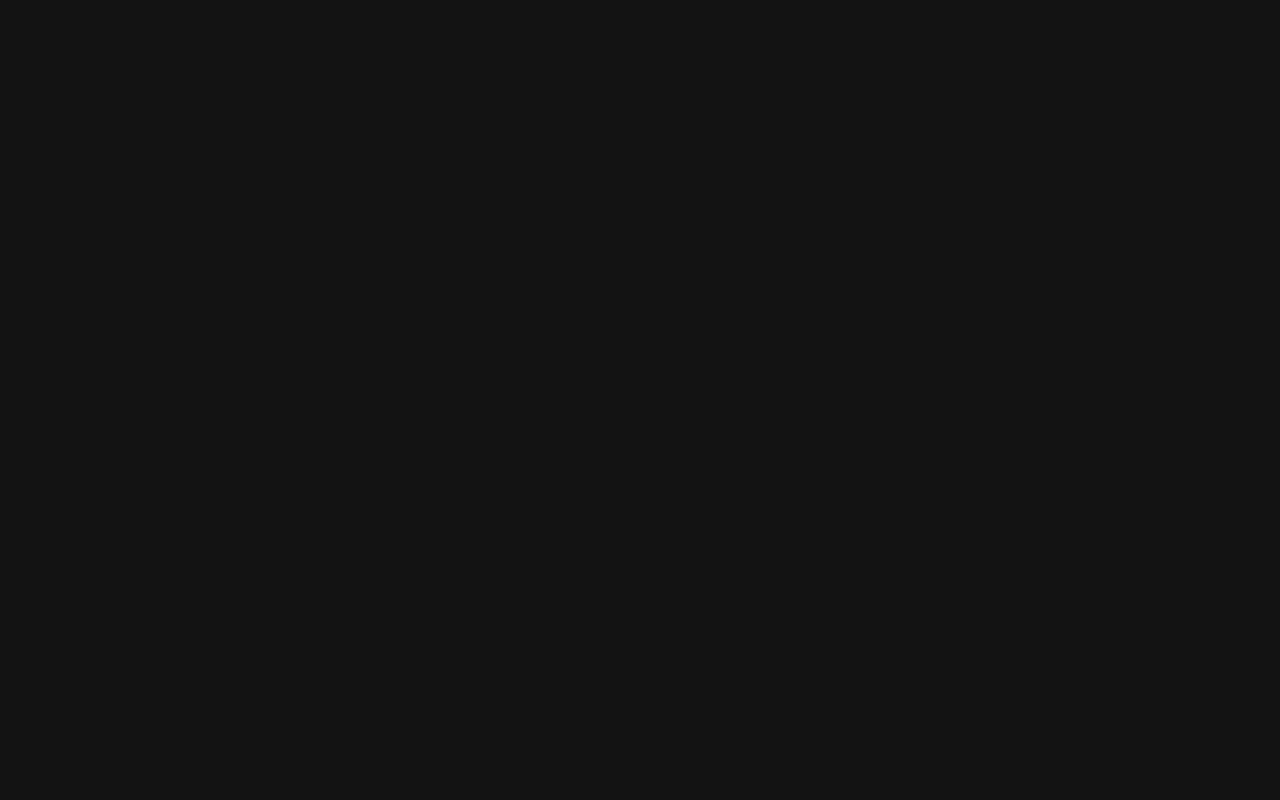
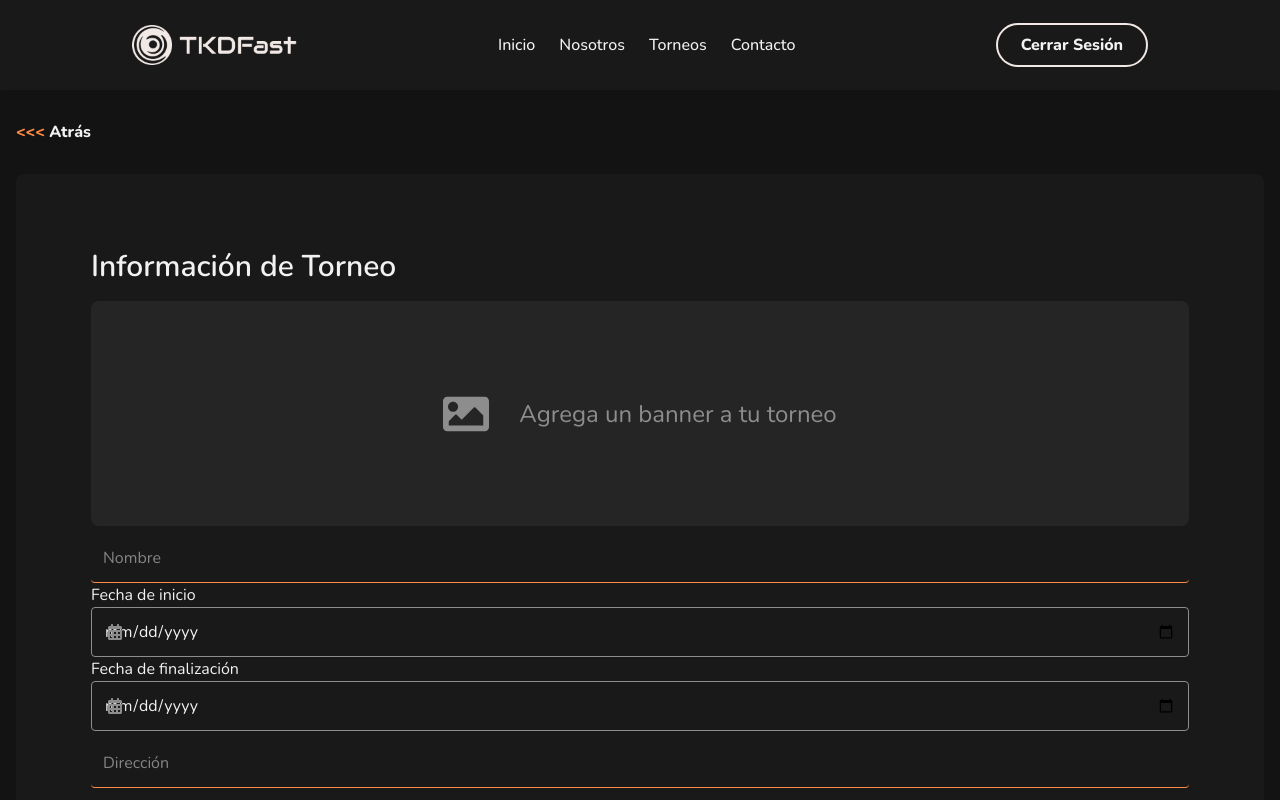
Before and after one commit to Lait82/tkd_fast_frontend, a React (Vite) app: page /edit-tournament in a window 1280 px wide. Before the commit this address had no page. Shown: the top 800 px of the page. Built offline with nearby package versions, Linux system fonts and the light colour scheme; sample sign-in values are in the browser's storage.

Commit message:
Avances en vista de edit-tournament Refactor: estilos de input

```diff
--- a/src/App.tsx
+++ b/src/App.tsx
@@ -10,12 +10,14 @@ import CreateTournament from "./pages/CreateTournament"
 import { Toaster } from "sonner"
 import { RxCrossCircled } from "react-icons/rx";
 import { RxCheckCircled } from "react-icons/rx";
+import EditTournament from "./pages/EditTournament"
 
 
 function App() {
   return (
     <AuthProvider>
       <Toaster
+        position='top-right'
         icons={{
           error: <RxCrossCircled size={36} color="var(--color-red)" />,
           success: <RxCheckCircled size={36} color="var(--color-green)" />
@@ -51,6 +53,14 @@ function App() {
             </ProtectedRoute>
           }
         />
+        <Route
+          path="/edit-tournament"
+          element={
+            <ProtectedRoute>
+              <EditTournament />
+            </ProtectedRoute>
+          }
+        />
       </Routes>
     </AuthProvider>
   )
--- a/src/components/RankSelect.tsx
+++ b/src/components/RankSelect.tsx
@@ -41,7 +41,7 @@ const RankSelect = ({
         <Listbox.Label className="form-label">Grado</Listbox.Label>
 
         <div className="relative mt-1">
-          <Listbox.Button className="form-input pl-10 text-left w-full">
+          <Listbox.Button className="form-input-primary pl-10 text-left w-full">
             {/* Selected value display */}
             <div className="flex items-center gap-2">
               <span className="absolute left-2 top-1/2 -translate-y-1/2">
--- a/src/components/forms/FormInput.tsx
+++ b/src/components/forms/FormInput.tsx
@@ -5,6 +5,7 @@ interface FormInputProps {
   label?: string
   name: string
   type?: string
+  variant?: 'primary' | 'secondary'
   icon?: React.ReactNode
   value: string
   className?: string
@@ -18,6 +19,7 @@ const FormInput: React.FC<FormInputProps> = ({
   label,
   name,
   type = "text",
+  variant = "primary",
   icon,
   value,
   onChange,
@@ -38,7 +40,7 @@ const FormInput: React.FC<FormInputProps> = ({
           type={type}
           id={name}
           name={name}
-          className={`form-input ${className} ${error ? "input-error" : ""}`}
+          className={`form-input-${variant} ${className} ${error ? "input-error" : ""}`}
           placeholder={placeholder}
           value={value}
           onChange={onChange}
--- a/src/components/signup/StepTwo.tsx
+++ b/src/components/signup/StepTwo.tsx
@@ -81,7 +81,7 @@ const StepTwo = () => {
           <select
             id="rank"
             name="rank"
-            className="form-input pl-10" // espacio a la izquierda para el ícono
+            className="form-input-primary pl-10" // espacio a la izquierda para el ícono
             value={formData.rank}
             onChange={handleChange}
             disabled={loading}
@@ -102,7 +102,7 @@ const StepTwo = () => {
         <select
           id="federation"
           name="federation"
-          className="form-input"
+          className="form-input-primary"
           value={formData.federation}
           onChange={handleChange}
           disabled={loading}
--- a/src/pages/CreateTournament.tsx
+++ b/src/pages/CreateTournament.tsx
@@ -27,7 +27,8 @@ const CreateTournament = () => {
 
         try {
             await claimTournament(codeValue)
-        // setSuccess(true)
+            // setSuccess(true)
+            successToast('abr si funca')
         } catch (err: any) {
         // setError(err.message || "Failed to send password reset email")
         } finally {
@@ -41,7 +42,7 @@ const CreateTournament = () => {
     }
 
     return (
-    <div className="create-tournamnet-page">
+    <div className="create-tournament-page">
         <Header />
 
         <main className="create-tournament-container">
--- /dev/null
+++ b/src/pages/EditTournament.tsx
@@ -0,0 +1,119 @@
+"use client"
+
+// import { useState, useEffect } from "react"
+import { useAuth } from "../context/AuthContext"
+import Header from "../components/Header"
+import Footer from "../components/Footer"
+import GoBack from "../components/GoBack"
+import "../styles/EditTournament.css"
+import { FaCalendarAlt, FaImage } from "react-icons/fa"
+// import FormInput from "@/components/forms/FormInput"
+// import { Hash } from "lucide-react"
+// import { FormEvent, useState } from "react"
+// import Button from "@/components/Button"
+// import { claimTournament } from "@/services/tournamentService"
+// import { toast } from "sonner"
+// import { RxCheckCircled } from "react-icons/rx";
+import { successToast } from "@/services/toasts"
+import FormInput from "@/components/forms/FormInput"
+import { Form } from "react-router-dom"
+import { useState } from "react"
+
+
+// Mock data for tournaments
+const EditTournament = () => {
+    // const { user } = useAuth();
+    // const [codeValue, setCodeValue] = useState<string>('');
+    // const [loading, setLoading] = useState<boolean>()
+    const [form, setForm] = useState({name:'', startDate:'', endDate:'', address:''})
+
+    // const handleSubmit = async (e: FormEvent) => {
+    //     e.preventDefault()
+
+    //     try {
+    //         await claimTournament(codeValue)
+    //         // setSuccess(true)
+    //         successToast('abr si funca')
+    //     } catch (err: any) {
+    //     // setError(err.message || "Failed to send password reset email")
+    //     } finally {
+    //         setLoading(false)
+    //     }
+    //   }
+
+    const handleChange = (e: React.ChangeEvent<HTMLInputElement>) => {
+        const { value } = e.target
+        setForm({...form, name:value})
+    }
+
+
+    return (
+    <div className="create-tournament-page">
+        <Header />
+
+        <main className="create-tournament-container">
+            <GoBack />
+            <div className="bg-elevated flex flex-col justify-center create-tournament-card p-5 rounded-lg">
+                <h1 className="text-3xl mr-auto" >Información de Torneo</h1>
+
+                <div className="edit-form-content">
+                    <form onSubmit={() => successToast('Se actualizó correctamente')}>
+                        <label htmlFor="banner" className="bg-super-elevated rounded-lg shadow-card h-15 flex justify-center items-center cursor-pointer">
+                            <FaImage className="text-muted" size={46} />
+                            <span className="text-2xl pl-2 text-muted"> Agrega un banner a tu torneo</span>
+                        </label>
+                        <input id="banner" type="file" style={{display:'none'}} />
+
+                        <div className="short-fields-container">
+                            <div className="short-fields-left">
+                                <FormInput
+                                    name="name"
+                                    placeholder="Nombre"
+                                    value={form.name}
+                                    variant="secondary"
+                                    onChange={handleChange}
+                                />
+                                <FormInput
+                                    label="Fecha de inicio"
+                                    name="startDate"
+                                    type="date"
+                                    icon={<FaCalendarAlt />}
+                                    value={form.startDate}
+                                    onChange={handleChange}
+                                    // error={errors.dob}
+                                    // disabled={loading}
+                                />
+                                <FormInput
+                                    label="Fecha de finalización"
+                                    name="endDate"
+                                    type="date"
+                                    icon={<FaCalendarAlt />}
+                                    value={form.endDate}
+                                    onChange={handleChange}
+                                    // error={errors.dob}
+                                    // disabled={loading}
+                                />
+                            </div>
+                            <div className="short-fields-right">
+                                <FormInput
+                                    name="address"
+                                    placeholder="Dirección"
+                                    value={form.name}
+                                    variant="secondary"
+                                    onChange={handleChange}
+                                />
+                            </div>
+                        </div>
+                    </form>
+                </div>
+
+
+            </div>
+        </main>
+
+        <Footer />
+    </div>
+    )
+}
+
+export default EditTournament
--- a/src/pages/ForgotPassword.tsx
+++ b/src/pages/ForgotPassword.tsx
@@ -78,7 +78,7 @@ const ForgotPassword = () => {
                     <input
                       type="email"
                       id="email"
-                      className={`form-input ${formError ? "input-error" : ""}`}
+                      className={`form-input-primary ${formError ? "input-error" : ""}`}
                       placeholder="Enter your email"
                       value={email}
                       onChange={(e) => setEmail(e.target.value)}
--- a/src/pages/Landing.tsx
+++ b/src/pages/Landing.tsx
@@ -22,9 +22,6 @@ const Landing = () => {
               <h1>
                 Con <span className="text-logo">TKDFast</span> podés:
               </h1>
-              <div className="bg-red-500 text-blue font-bold text-xl p-4">
-  ¿Me ves con fondo rojo, texto blanco, y negrita? ¡Tailwind anda!
-</div>
                 <TypeIt
                   as={"h1"}
                   options={{
--- a/src/pages/Login.tsx
+++ b/src/pages/Login.tsx
@@ -74,7 +74,7 @@ const Login = () => {
                 <input
                   type="email"
                   id="email"
-                  className={`form-input ${formErrors.email ? "input-error" : ""}`}
+                  className={`form-input-primary ${formErrors.email ? "input-error" : ""}`}
                   placeholder="Enter your email"
                   value={email}
                   onChange={(e) => setEmail(e.target.value)}
@@ -100,7 +100,7 @@ const Login = () => {
                 <input
                   type="password"
                   id="password"
-                  className={`form-input ${formErrors.password ? "input-error" : ""}`}
+                  className={`form-input-primary ${formErrors.password ? "input-error" : ""}`}
                   placeholder="Enter your password"
                   value={password}
                   onChange={(e) => setPassword(e.target.value)}
--- a/src/styles/index.css
+++ b/src/styles/index.css
@@ -42,7 +42,7 @@
 
   --color-background: #131313;
   --color-elevated: #1a1919;
-  --color-super-elevated: #373838;
+  --color-super-elevated: #262525;
   --color-text: #f2f2f2;
   --color-muted: #8d8d8d;
   --color-blue: #1456b1;
@@ -218,7 +218,7 @@ a:hover {
   font-weight: 500;
 }
 
-.form-input {
+.form-input-primary {
   width: 100%;
   padding: 0.75rem;
   border-radius: 4px;
@@ -228,7 +228,22 @@ a:hover {
   font-size: 1rem;
 }
 
-.form-input:focus {
+.form-input-primary:focus {
+  outline: none;
+  border-color: var(--color-orange);
+}
+
+.form-input-secondary {
+  width: 100%;
+  padding: 0.75rem;
+  border-radius: 4px;
+  border-bottom: 1px solid var(--color-orange);
+  background-color: transparent;
+  color: var(--color-text);
+  font-size: 1rem;
+}
+
+.form-input-secondary:focus {
   outline: none;
   border-color: var(--color-orange);
 }
```
Also changed, not shown: src/styles/EditTournament.css (added).
